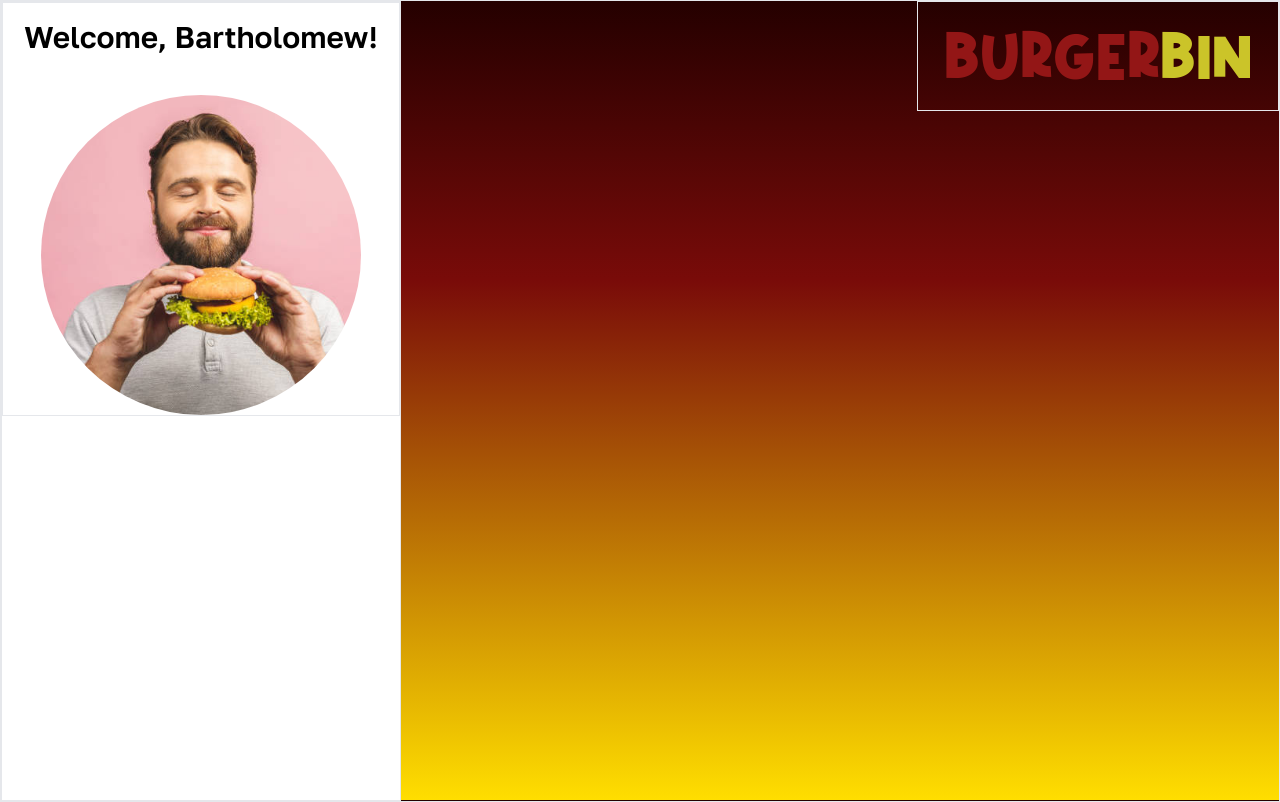
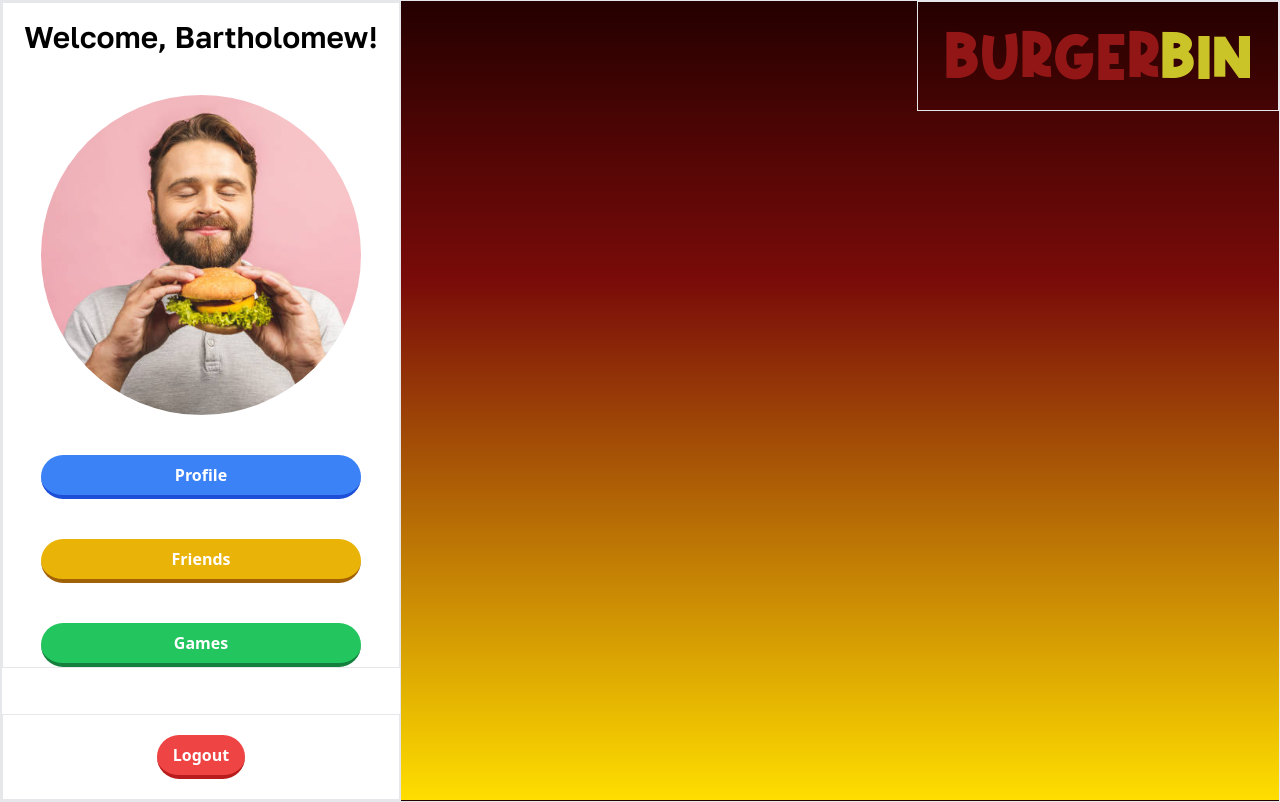
Before and after one commit to michaelmcniel65/BurgerBin-OLD, a React (Vite) app: page / in a window 1280 px wide. Built offline with nearby package versions, Linux system fonts and the light colour scheme.

Commit message:
Added buttons to profile sidebar

```diff
--- a/src/home.jsx
+++ b/src/home.jsx
@@ -5,12 +5,21 @@ import './index.css';
 function ProfileSideBar() {
   return (
     <>
-    <div className='flex flex-col items-center gap-10 border'>
-      <h1 className='welcome-user text-3xl text-black pt-4'>Welcome, Bartholomew!</h1>
-      <img className='w-[20rem] h-[20rem] rounded-full object-cover'
-           src='./burgerbinassets/defaultprofileimage.jpg'/>
-
-    </div>
+      <div className='flex flex-col items-center gap-10 border'>
+        <h1 className='welcome-user text-3xl text-black pt-4'>Welcome, Bartholomew!</h1>
+        <img className='w-[20rem] h-[20rem] rounded-full object-cover'
+            src='./burgerbinassets/defaultprofileimage.jpg'/>
+        <button className='w-[20rem] bg-blue-500 hover:bg-blue-400 text-white font-bold
+          py-2 px-4 border-b-4 border-blue-700 hover:border-blue-500 rounded-3xl'>Profile</button>
+        <button className='w-[20rem] bg-yellow-500 hover:bg-yellow-400 text-white font-bold
+          py-2 px-4 border-b-4 border-yellow-700 hover:border-yellow-500 rounded-3xl'>Friends</button>
+        <button className='w-[20rem] bg-green-500 hover:bg-green-400 text-white font-bold
+          py-2 px-4 border-b-4 border-green-700 hover:border-green-500 rounded-3xl'>Games</button>
+      </div>
+      <div className='flex flex-col items-center p-5 border'>
+      <button className='bg-red-500 hover:bg-red-400 text-white font-bold
+          py-2 px-4 border-b-4 border-red-700 hover:border-red-500 rounded-3xl'>Logout</button>
+      </div>
     </>
   )
 }
@@ -20,7 +29,7 @@ export default function Home() {
   return (
     <>
     <div className='flex justify-between border'>
-      <div className='bg-white border min-h-screen w-[400px]'>
+      <div className='flex flex-col justify-between bg-white border min-h-screen w-[400px]'>
         <ProfileSideBar/>
       </div>
       <div className='border max-h-[110px] p-7'>
```
